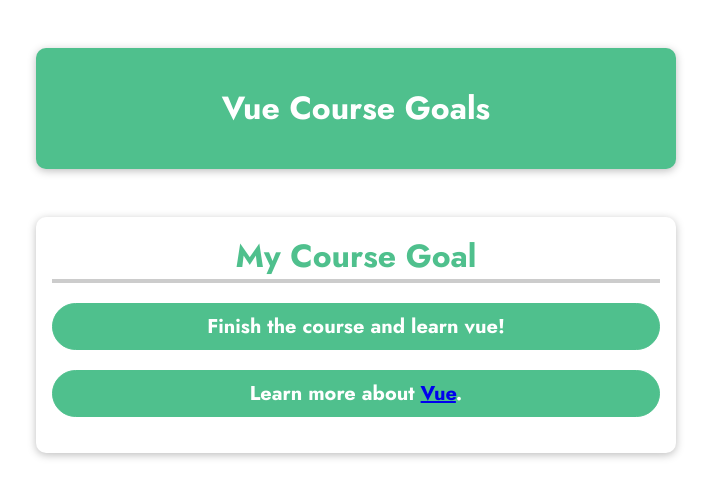
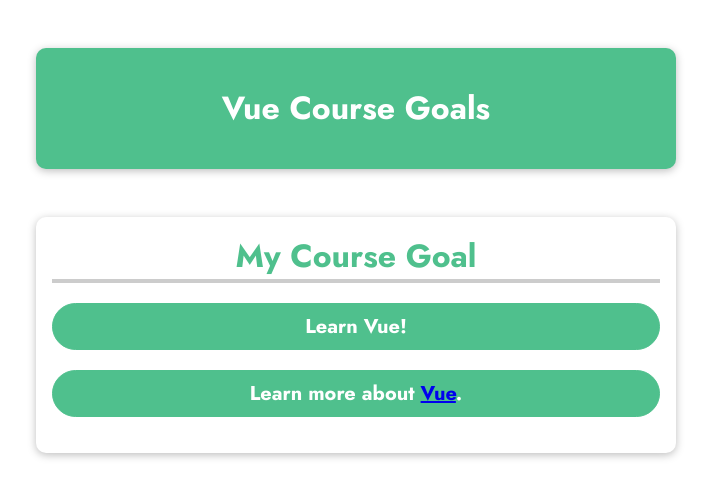
Before and after one commit to YiDaoJ/learn-vue-with-max, a plain HTML site: page basics-01-starting-code/index.html in a window 1280 px wide. Shown: the whole page, without its empty margins (284-995 px from the left). Drawn offline with nearby package versions, Linux system fonts and the light colour scheme.

Commit message:
declare and call vue method

```diff
--- a/basics-01-starting-code/app.js
+++ b/basics-01-starting-code/app.js
@@ -5,7 +5,13 @@
       courseGoal: "Finish the course and learn vue!",
       vueLink: "https://vuejs.org/"
     }
-  }
+  },
+  methods: {
+    chooseGoal() {
+      const randomNumber = Math.random()
+      return randomNumber < 0.5 ? "Master Vue!" : "Learn Vue!"
+    }
+  },
 })
 
 // 2. connect vue instance to html
--- a/basics-01-starting-code/index.html
+++ b/basics-01-starting-code/index.html
@@ -20,7 +20,7 @@
     <section id="user-goal">
       <h2>My Course Goal</h2>
       <!-- interporlation and bind data-->
-      <p>{{ courseGoal }}</p>
+      <p>{{ chooseGoal() }}</p>
       <!-- pass in a dynamic value to attribute  -->
       <p>Learn more about <a target="_blank" v-bind:href="vueLink">Vue</a>.</p>
     </section>
```
Also changed, not shown: 1 other file.
